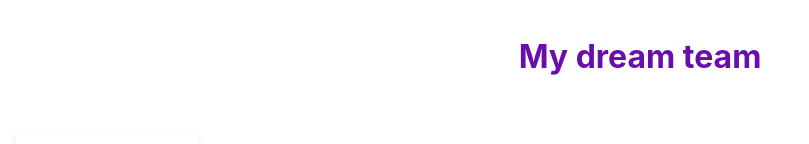
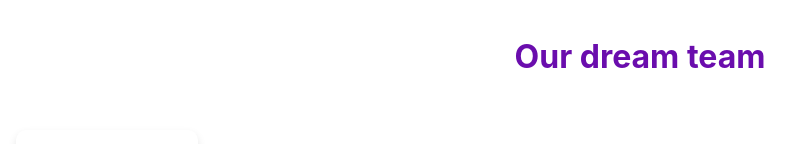
Before and after one commit to OleksaLv/Sombra-sBestTeam, a React (Create React App) app: page / in a window 1280 px wide. Shown: the top 144 px of the page, without its empty margins (0-809 px from the left). Built offline with nearby package versions, Linux system fonts and the light colour scheme.

Commit message:
Update Header.js
Name changed

```diff
--- a/src/components/Header.js
+++ b/src/components/Header.js
@@ -3,7 +3,7 @@ import React from "react";
 const Header = () => {
   return (
     <header style={styles.header}>
-      <h1>My dream team</h1>
+      <h1>Our dream team</h1>
     </header>
   );
 };
```
